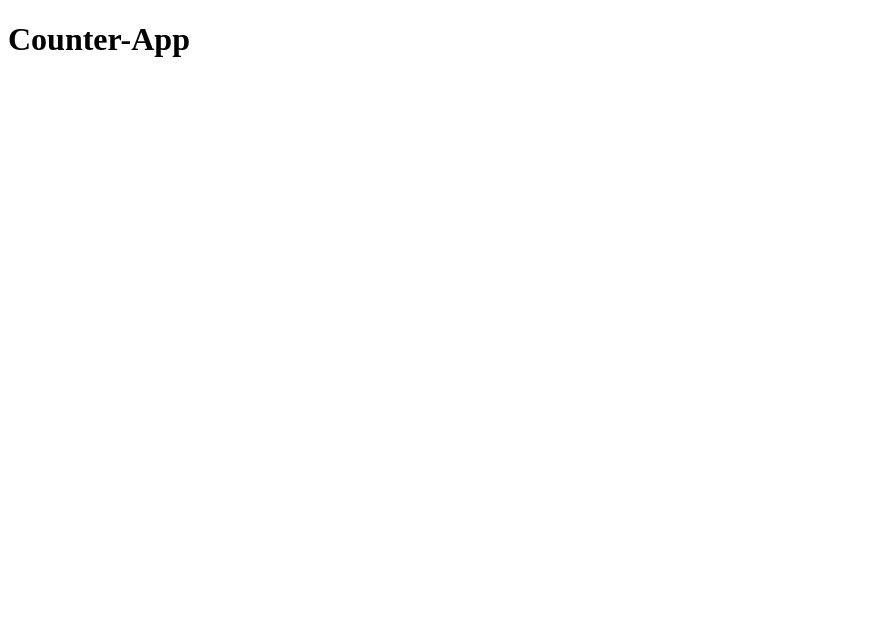
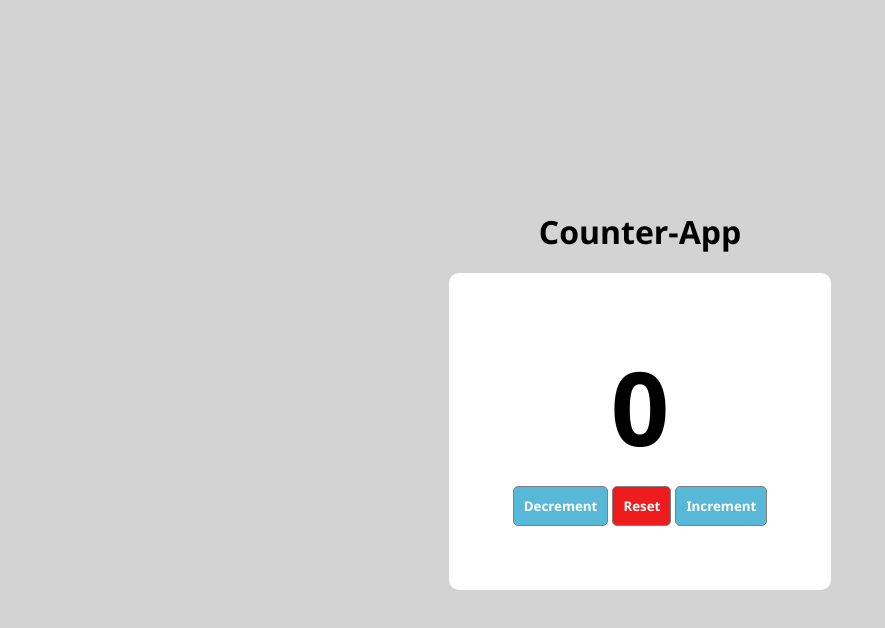
Before and after one commit to iabakkar/Counter-App, a plain HTML site: page index.html in a window 1280 px wide. Shown: the whole page, without its empty margins (0-885 px from the left). Drawn offline with Linux system fonts and the light colour scheme.

Commit message:
update index file

```diff
--- a/index.html
+++ b/index.html
@@ -1,14 +1,110 @@
 <!DOCTYPE html>
 <html lang="en">
+
 <head>
     <meta charset="UTF-8">
     <meta name="viewport" content="width=device-width, initial-scale=1.0">
     <title>Counter-App</title>
+    <style>
+        * {
+            margin: 0px;
+            padding: 0px;
+        }
+
+        body {
+            background-color: lightgray;
+            display: flex;
+            align-items: center;
+            justify-content: center;
+            flex-direction: column;
+            height: 100vh;
+        }
+
+        .heading {
+            margin-bottom: 20px;
+            font-family: 'Segoe UI', Tahoma, Geneva, Verdana, sans-serif;
+        }
+
+        .counterBox {
+            background-color: white;
+            display: flex;
+            align-items: center;
+            justify-content: space-a;
+            flex-direction: column;
+            padding: 5vw;
+            border-radius: 10px;
+        }
+
+        .counterNumber {
+            margin-bottom: 10px;
+            font-size: 8vw;
+            font-family: 'Segoe UI', Tahoma, Geneva, Verdana, sans-serif;
+        }
+
+        button {
+            padding: 10px;
+            border-radius: 5px;
+            border: 1px solid gray;
+            background-color: rgb(87, 184, 216);
+            color: white;
+            font-weight: bold;
+            font-family: 'Segoe UI', Tahoma, Geneva, Verdana, sans-serif;
+        }
+
+        .inc:hover,
+        .dec:hover {
+            background-color: rgb(58, 151, 182);
+            cursor: pointer;
+        }
+
+        .res {
+            background-color: rgb(238, 28, 28);
+        }
+
+        .res:hover {
+            background-color: rgb(199, 26, 26);
+            cursor: pointer;
+        }
+    </style>
 </head>
+
 <body>
-    <h1>Counter-App</h1>
+    <h1 class="heading">Counter-App</h1>
+    <div class="counterBox">
+        <h1 class="counterNumber">0</h1>
+        <div class="buttonBox">
+            <button class="dec">Decrement</button>
+            <button class="res">Reset</button>
+            <button class="inc">Increment</button>
+        </div>
+    </div>
 </body>
 <script>
 
+
+    let counter = document.querySelector(".counterNumber")
+    let inc = document.querySelector(".inc")
+    let res = document.querySelector(".res")
+    let dec = document.querySelector(".dec")
+
+
+    let count = 0
+
+    inc.addEventListener("click", () => {
+        count++
+        counter.textContent = count
+    })
+    res.addEventListener("click", () => {
+        count = 0
+        counter.textContent = 0
+    })
+    dec.addEventListener("click", () => {
+        if (count > 0) {
+            count--
+            counter.textContent = count
+        }
+    })
+
 </script>
+
 </html>
```
